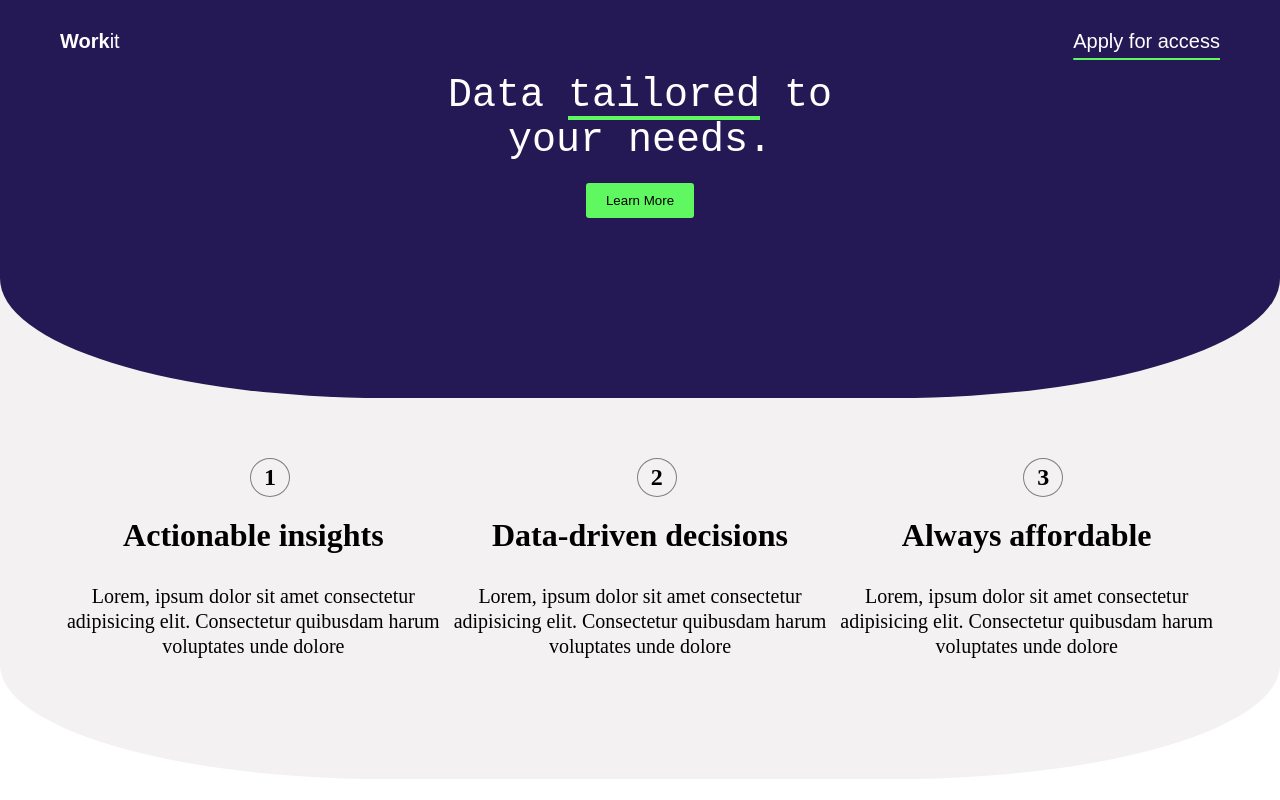
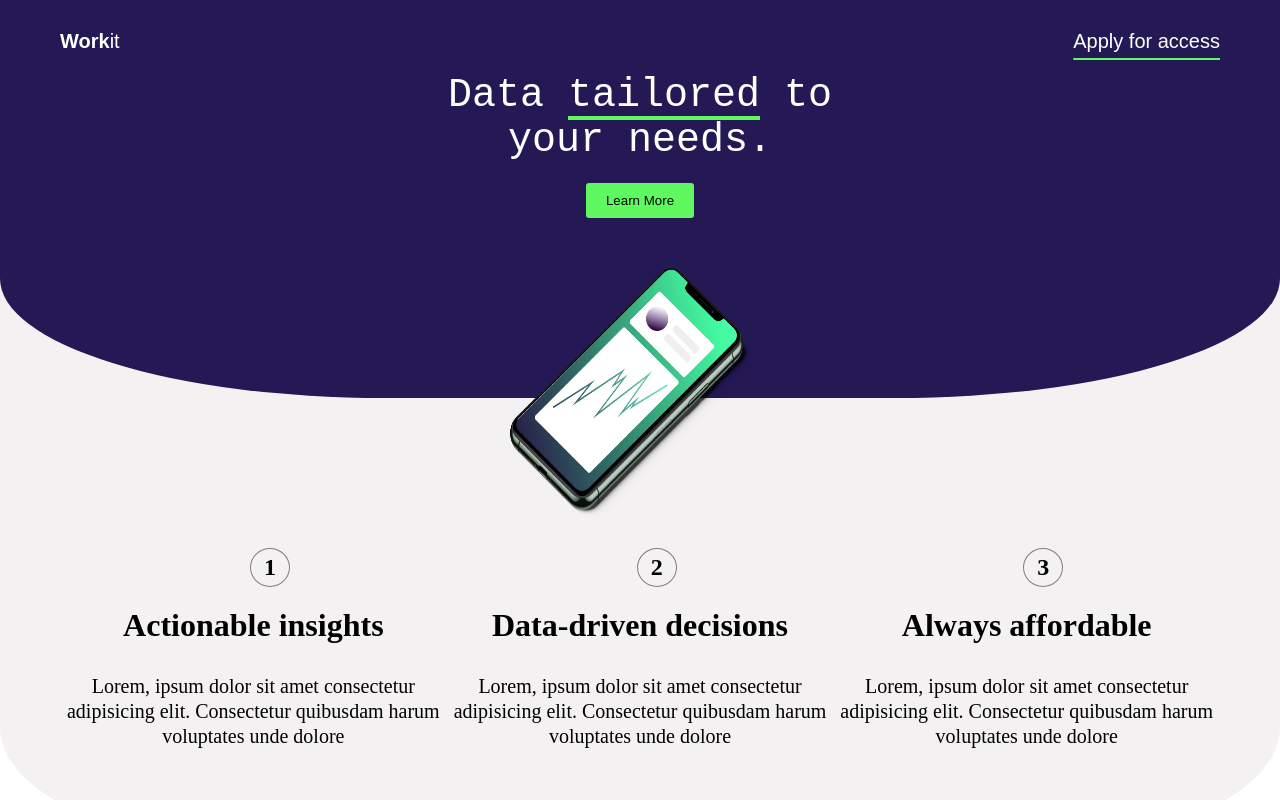
Before and after one commit to gikundiroHappy/Workit-landing-page, a plain HTML site: page index.html in a window 1280 px wide. Both pictures are taken after a click on the button "Learn More". Shown: the top 800 px of the page. Drawn offline with nearby package versions, Linux system fonts and the light colour scheme.

Commit message:
Adding an image

```diff
--- a/index.css
+++ b/index.css
@@ -14,11 +14,22 @@
   color: white;
   padding: 30px 60px;
   height: 100%;
-  position: relative;
+  /* position: relative; */
+  /* overflow: hidden; */
   border-bottom-right-radius: 30%;
   border-bottom-left-radius: 30%;
-  /* border-bottom-right-radius: 500px/100px; */
 }
+/* .up-part-background {
+  position: absolute;
+  top: -100px;
+  left: 50%;
+  transform: translateX(-50%);
+  width: 110%;
+  height: 481px;
+  background-color: var(--darkViolet);
+  background-color: rgba(14, 2, 68, 0.902);
+  border-radius: 500px/100px;
+} */
 .up-part .part ul {
   font-family: Arial, Helvetica, sans-serif;
   font-size: 20px;
@@ -30,6 +41,7 @@
   text-decoration-color: rgb(96, 248, 96);
   text-underline-offset: 10px;
 }
+
 .up-part .part ul li {
   list-style: none;
 }
@@ -58,17 +70,17 @@
   cursor: pointer;
   background-color: rgb(115, 244, 115);
 }
-.up-part .phone {
+.up-part .phone img {
   position: absolute;
-  margin-left: 380px;
-  margin-top: -330px;
+  width: 250px;
+  height: 250px;
+  margin-left: 450px;
+  margin-top: -100px;
 }
 .middle {
-  padding: 60px;
-  position: relative;
+  padding: 150px 60px 100px 60px;
   text-align: center;
   background-color: rgb(243, 241, 241);
-  padding-bottom: 100px;
   border-bottom-right-radius: 30%;
   border-bottom-left-radius: 30%;
   display: none;
--- a/index.html
+++ b/index.html
@@ -43,7 +43,8 @@
             Learn More
           </button>
         </div>
-        <!-- <div class="phone"><img src="./images/phone.png" alt="" /></div> -->
+        <div class="phone"><img src="./images/image-hero.webp" alt="" /></div>
+        <div class="up-part-background"></div>
       </div>
       <div class="middle" id="middle">
         <div class="cards">
```
Also changed, not shown: images/image-hero.webp (added).
